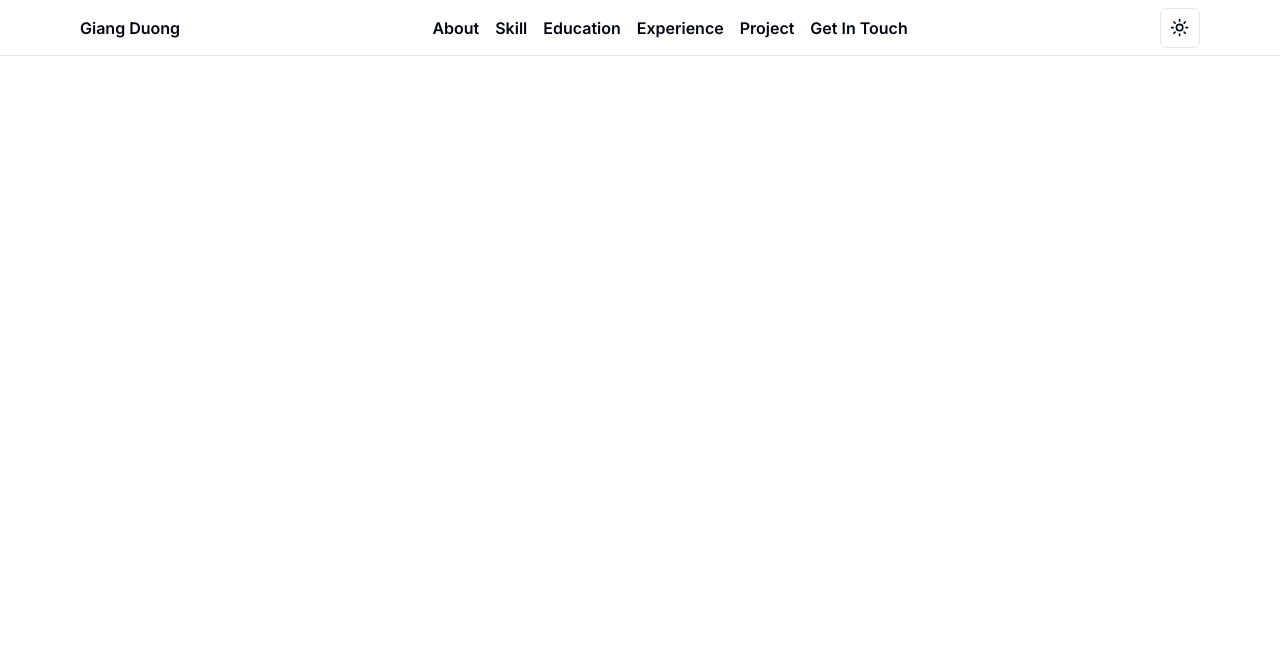
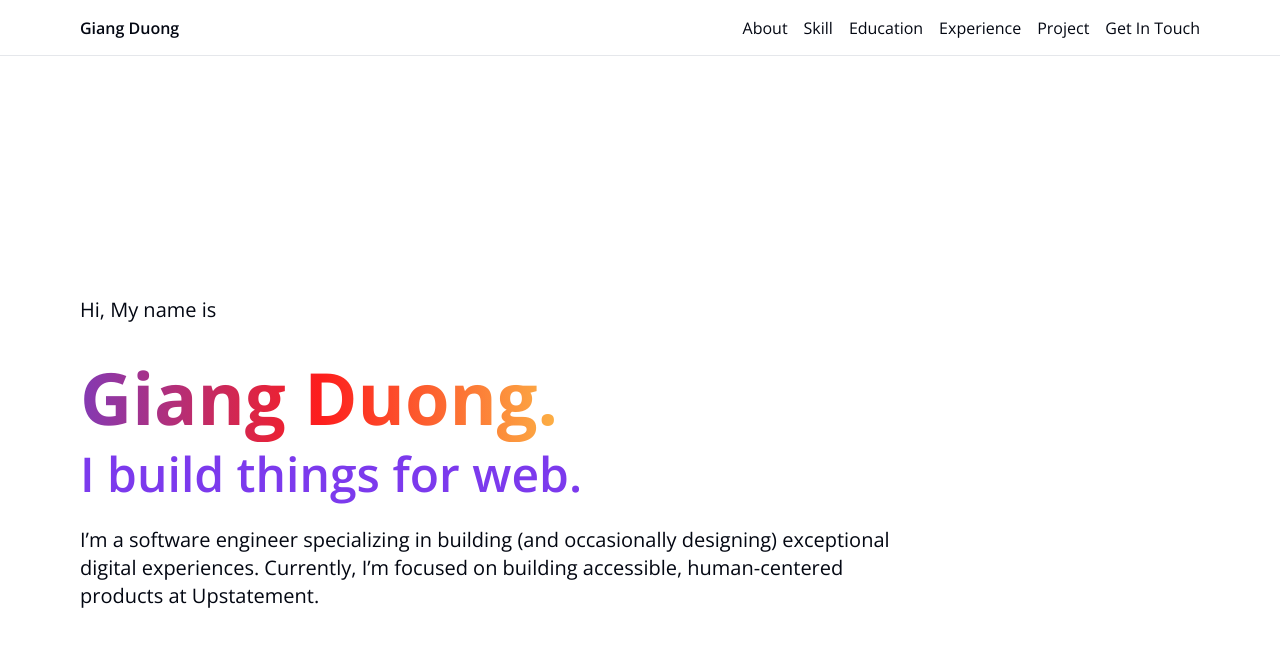
Before and after one commit to giangduong1209/portfolio, a Next.js app: page / in a window 1280 px wide. Shown: the top 646 px of the page. Built offline with nearby package versions, Linux system fonts and the light colour scheme.

Commit message:
feat: change layout header and add intro text

```diff
--- a/src/app/layout.tsx
+++ b/src/app/layout.tsx
@@ -1,11 +1,11 @@
 import type { Metadata } from "next";
-import { Inter } from "next/font/google";
+import { Open_Sans, Inter } from "next/font/google";
 import { ThemeProvider } from "@/components/theme-provider";
 import MaxWidthWrapper from "@/components/MaxWidthWrapper";
 import "./globals.css";
 import NavBarHeader from "@/components/NavBarHeader";
 
-const inter = Inter({ subsets: ["latin"] });
+const inter = Open_Sans({ subsets: ["latin"] });
 
 export const metadata: Metadata = {
   title: "Portfolio",
@@ -20,15 +20,15 @@ export default function RootLayout({
   return (
     <html lang="en">
       <body className={inter.className}>
-        <ThemeProvider
+        {/* <ThemeProvider
           attribute="class"
           defaultTheme="system"
           enableSystem
           disableTransitionOnChange
-        >
-          <NavBarHeader />
-          <MaxWidthWrapper>{children}</MaxWidthWrapper>
-        </ThemeProvider>
+        > */}
+        <NavBarHeader />
+        <MaxWidthWrapper>{children}</MaxWidthWrapper>
+        {/* </ThemeProvider> */}
       </body>
     </html>
   );
--- a/src/app/page.tsx
+++ b/src/app/page.tsx
@@ -1,5 +1,22 @@
-import { ModeToggle } from "@/components/ModeToggle";
-
 export default function Home() {
-  return <main></main>;
+  return (
+    <main>
+      <div className="pt-60 w-full max-w-[820px] text-xl">
+        <p className="text-md">Hi, My name is</p>
+        <br />
+        <h1 className="text-7xl bg-gradient-to-r inline-block font-bold from-[#833ab4] via-[#fd1d1d] to-[#fcb045] text-transparent bg-clip-text leading-tight">
+          Giang Duong.
+        </h1>
+        <h2 className="mt-2 text-5xl font-semibold text-primary">
+          I build things for web.
+        </h2>
+        <br />
+        <p>
+          I’m a software engineer specializing in building (and occasionally
+          designing) exceptional digital experiences. Currently, I’m focused on
+          building accessible, human-centered products at Upstatement.
+        </p>
+      </div>
+    </main>
+  );
 }
--- a/src/components/NavBarHeader.tsx
+++ b/src/components/NavBarHeader.tsx
@@ -12,9 +12,48 @@ const NavBarHeader = () => {
 
   return (
     <div className="sticky h-14 top-0 inset-x-0 z-30 w-full border-b border-border bg-background/75 backdrop-blur-0 transition-all">
-      <MaxWidthWrapper>
-        <div className="flex justify-between items-center h-14 border-b border-border">
-          <div className="flex items-center gap-5">
+      <div className="flex justify-between items-center h-14 border-b border-border px-3 md:px-20">
+        <Link href="/" className="flex z-40 font-semibold">
+          Giang Duong
+        </Link>
+        <div className="hidden items-center space-x-4 sm:flex">
+          <Link
+            href="#about"
+            className="text-md hover:text-primary transition-colors"
+          >
+            About
+          </Link>
+          <Link
+            href="#skill"
+            className="text-md hover:text-primary transition-colors"
+          >
+            Skill
+          </Link>
+          <Link
+            href="#education"
+            className="text-md hover:text-primary transition-colors"
+          >
+            Education
+          </Link>
+          <Link
+            href="#experience"
+            className="text-md hover:text-primary transition-colors"
+          >
+            Experience
+          </Link>
+          <Link
+            href="#project"
+            className="text-md hover:text-primary transition-colors"
+          >
+            Project
+          </Link>
+          <Link
+            href="#getInTouch"
+            className="text-md hover:text-primary transition-colors"
+          >
+            Get In Touch
+          </Link>
+        </div>
         <Button
           variant="outline"
           size="icon"
@@ -25,54 +64,13 @@ const NavBarHeader = () => {
         >
           <Menu />
         </Button>
-            <Link href="/" className="flex z-40 font-semibold">
-              Giang Duong
-            </Link>
-          </div>
-          <div className="hidden items-center space-x-4 sm:flex">
-            <Link
-              href="#about"
-              className="font-semibold hover:text-primary transition-colors"
-            >
-              About
-            </Link>
-            <Link
-              href="#skill"
-              className="font-semibold hover:text-primary transition-colors"
-            >
-              Skill
-            </Link>
-            <Link
-              href="#education"
-              className="font-semibold hover:text-primary transition-colors"
-            >
-              Education
-            </Link>
-            <Link
-              href="#experience"
-              className="font-semibold hover:text-primary transition-colors"
-            >
-              Experience
-            </Link>
-            <Link
-              href="#project"
-              className="font-semibold hover:text-primary transition-colors"
-            >
-              Project
-            </Link>
-            <Link
-              href="#getInTouch"
-              className="font-semibold hover:text-primary transition-colors"
-            >
-              Get In Touch
-            </Link>
       </div>
 
-          <ModeToggle />
-        </div>
+      {/* <ModeToggle /> */}
+      <div className="absolute h-screen w-full bg-black/20 overflow-hidden z-30 sm:hidden">
         <div
           className={cn(
-            "absolute h-screen w-full max-w-80 inset-x-0 flex flex-col justify-center items-center -translate-x-full space-y-20 transition-all sm:hidden",
+            "absolute bg-white h-screen w-full max-w-80 right-0 flex flex-col justify-center items-center space-y-10 translate-x-full transition-all z-50 sm:hidden",
             toggleMenu ? "translate-x-0" : ""
           )}
         >
@@ -113,7 +111,7 @@ const NavBarHeader = () => {
             Get In Touch
           </Link>
         </div>
-      </MaxWidthWrapper>
+      </div>
     </div>
   );
 };
```
Lines whose indentation alone changed are shown as unchanged.
